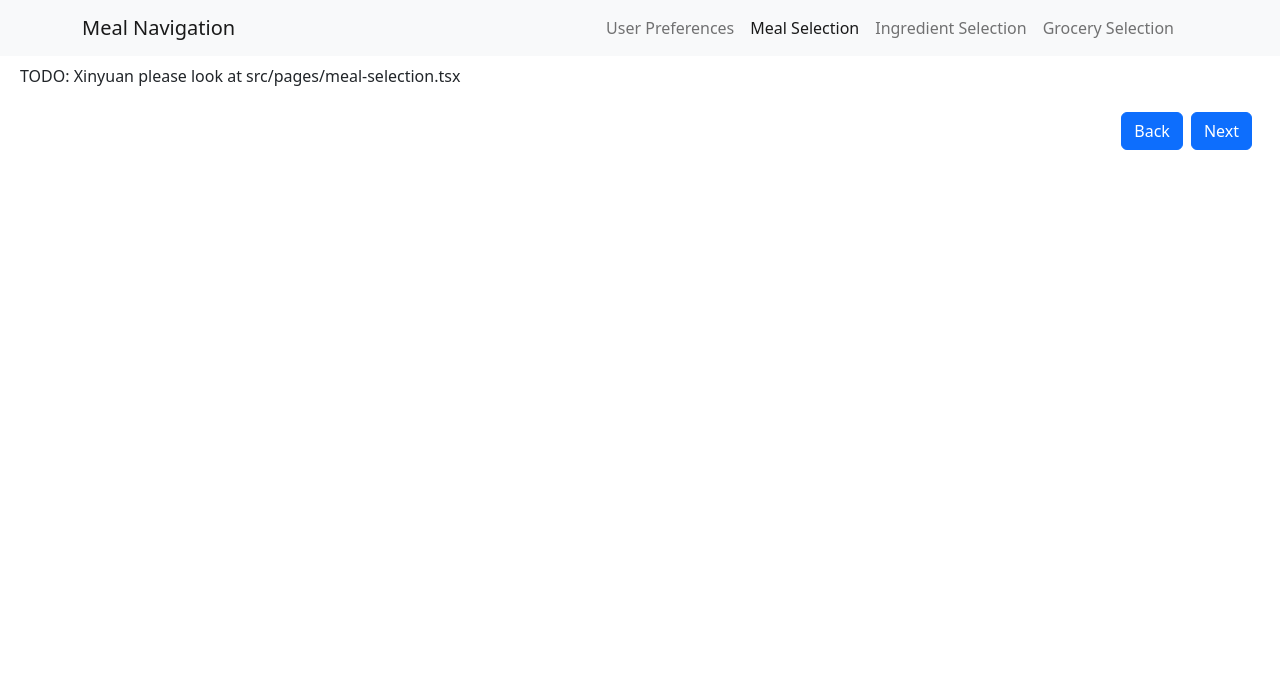
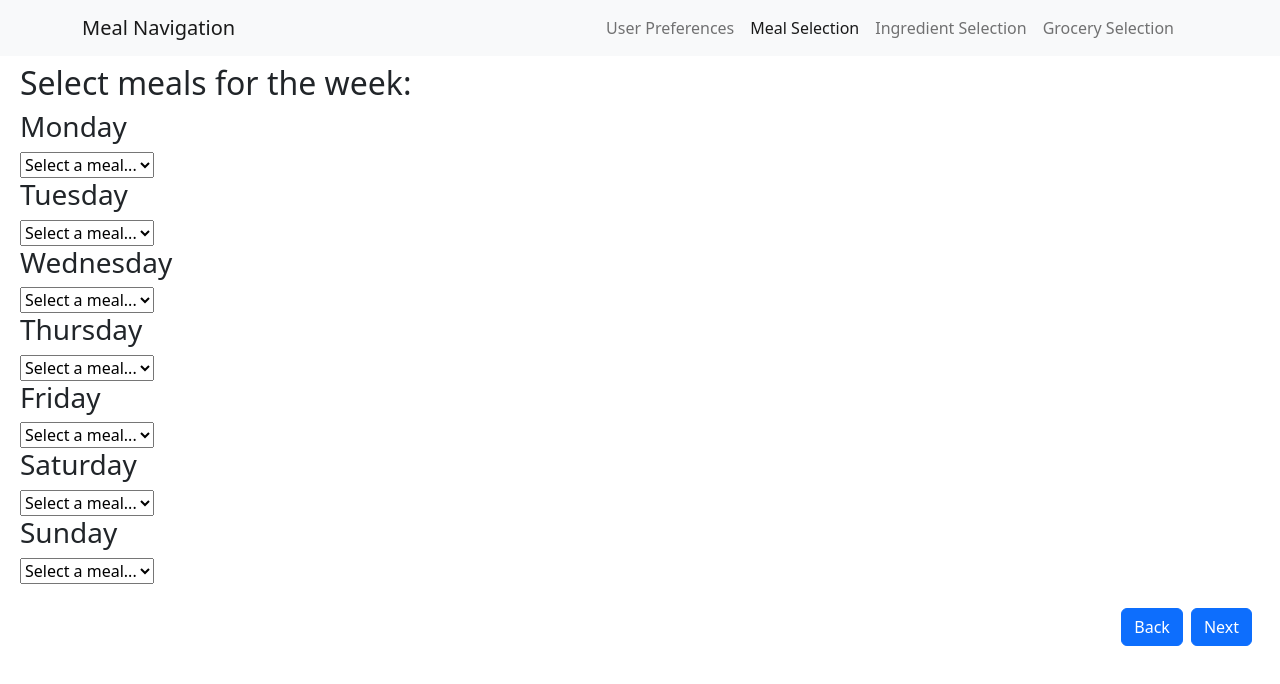
Before and after one commit to chanwutk/meal-navigation, a React (Vite) app: page / in a window 1280 px wide. Both pictures are taken after a click on the button "Meal Selection". Shown: the top 684 px of the page. Built offline with nearby package versions, Linux system fonts and the light colour scheme.

Commit message:
meal-selection

```diff
--- a/src/pages/meal-selection.tsx
+++ b/src/pages/meal-selection.tsx
@@ -1,12 +1,62 @@
 import Page from "../components/page";
+import React from 'react';
+import { useState } from "react";
 
 interface MealSelectionProp {
   onNext: () => void;
   onBack: () => void;
 };
 
+interface MealSelectionProp {
+  onNext: () => void;
+  onBack: () => void;
+};
+
+interface MenuOption {
+  id: number;
+  name: string;
+}
+
+const menuOptions: MenuOption[] = [
+  { id: 1, name: "Hamburger" },
+  { id: 2, name: "Pizza" },
+  { id: 3, name: "Salad" },
+  { id: 4, name: "Tacos" },
+  { id: 5, name: "Sushi" }
+];
+
+const daysOfWeek = ["Monday", "Tuesday", "Wednesday", "Thursday", "Friday","Saturday","Sunday"];
+
 export default function MealSelection({onBack, onNext}: MealSelectionProp) {
-  return <Page onNext={onNext} onBack={onBack}>
-    TODO: Xinyuan please look at src/pages/meal-selection.tsx
-  </Page>;
+  const daysOfWeek = ["Monday", "Tuesday", "Wednesday", "Thursday", "Friday", "Saturday", "Sunday"];
+  const [selectedMeals, setSelectedMeals] = useState<{[key: string]: string}>({});
+
+  const handleMealSelection = (event: React.ChangeEvent<HTMLSelectElement>, day: string) => {
+    setSelectedMeals({...selectedMeals, [day]: event.target.value});
+  };
+
+  return (
+    <Page onNext={onNext} onBack={onBack}>
+      <div>
+        <h2>Select meals for the week:</h2>
+        <div>
+          {daysOfWeek.map((day: string) => (
+            <React.Fragment key={day}>
+              <h3>{day}</h3>
+              <select value={selectedMeals[day]} onChange={(event) => handleMealSelection(event, day)}>
+                <option value="">Select a meal...</option>
+                <option value="hamburger">Hamburger</option>
+                <option value="pizza">Pizza</option>
+                <option value="salad">Salad</option>
+                <option value="tacos">Tacos</option>
+                <option value="sushi">Sushi</option>
+              </select>
+              {selectedMeals[day] && <p>You have selected: {selectedMeals[day]}</p>}
+            </React.Fragment>
+          ))}
+        </div>
+      </div>
+      <button hidden={true}>Next</button>
+    </Page>
+  );
 }
```
